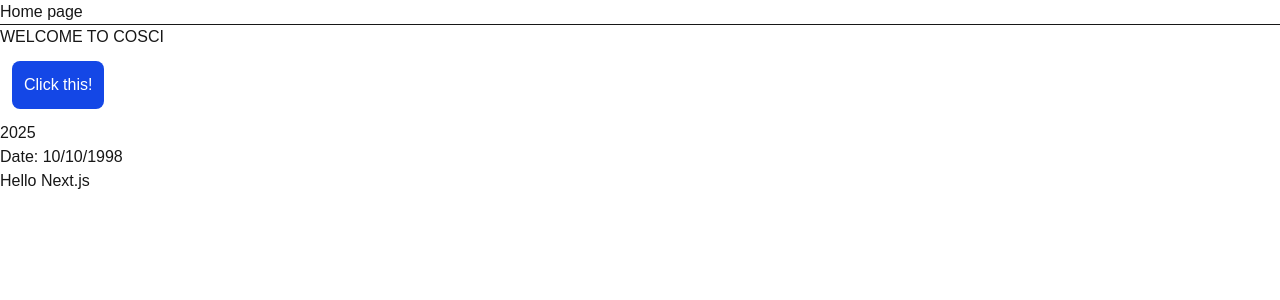
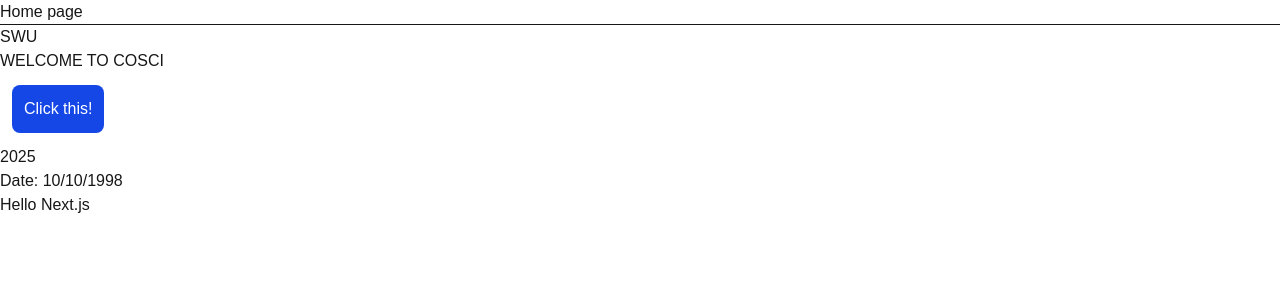
Before and after one commit to llptr/nextjs-cosci-app, a Next.js app: page / in a window 1280 px wide. Shown: the top 300 px of the page. Built offline with nearby package versions, Linux system fonts and the light colour scheme.

Commit message:
add usestate

```diff
--- a/src/app/components/AppWelcome.tsx
+++ b/src/app/components/AppWelcome.tsx
@@ -1,13 +1,26 @@
 'use client'
-export default function AppWelcome(){
-    const title = 'Welcome to cosci'
+
+import { useState } from "react";
+
+type AppWelcomeProps = {
+    headTilte: string;
+    isShow: boolean;
+}
+
+export default function AppWelcome({headTilte}: AppWelcomeProps){
+    //const title = 'Welcome to cosci'
+    const [title,setTitle] = useState('Welcome to cosci');
     const currentYear = <p>2025</p>
     const isShow = true;
     const handleClick = () => {
-        alert('Hello TypeScript')
+        //title = 'Welcome to SWU'
+        setTitle('Welcome to SWU');
+        //alert('Hello TypeScript')
     }
+
     return(
         <>
+        <h1> {headTilte} </h1>
         <p>{title.toUpperCase()}</p>
         <button className=" bg-blue-700 p-3 m-3 text-white rounded-lg" onClick={handleClick}>Click this!</button>
         {currentYear}
--- a/src/app/page.tsx
+++ b/src/app/page.tsx
@@ -6,7 +6,7 @@ export default function Home() {
     <>
       <h1>Home page</h1>
       <hr />
-      <AppWelcome />
+      <AppWelcome headTilte="SWU" isShow={true}/>
     </>
   );
 }
```
